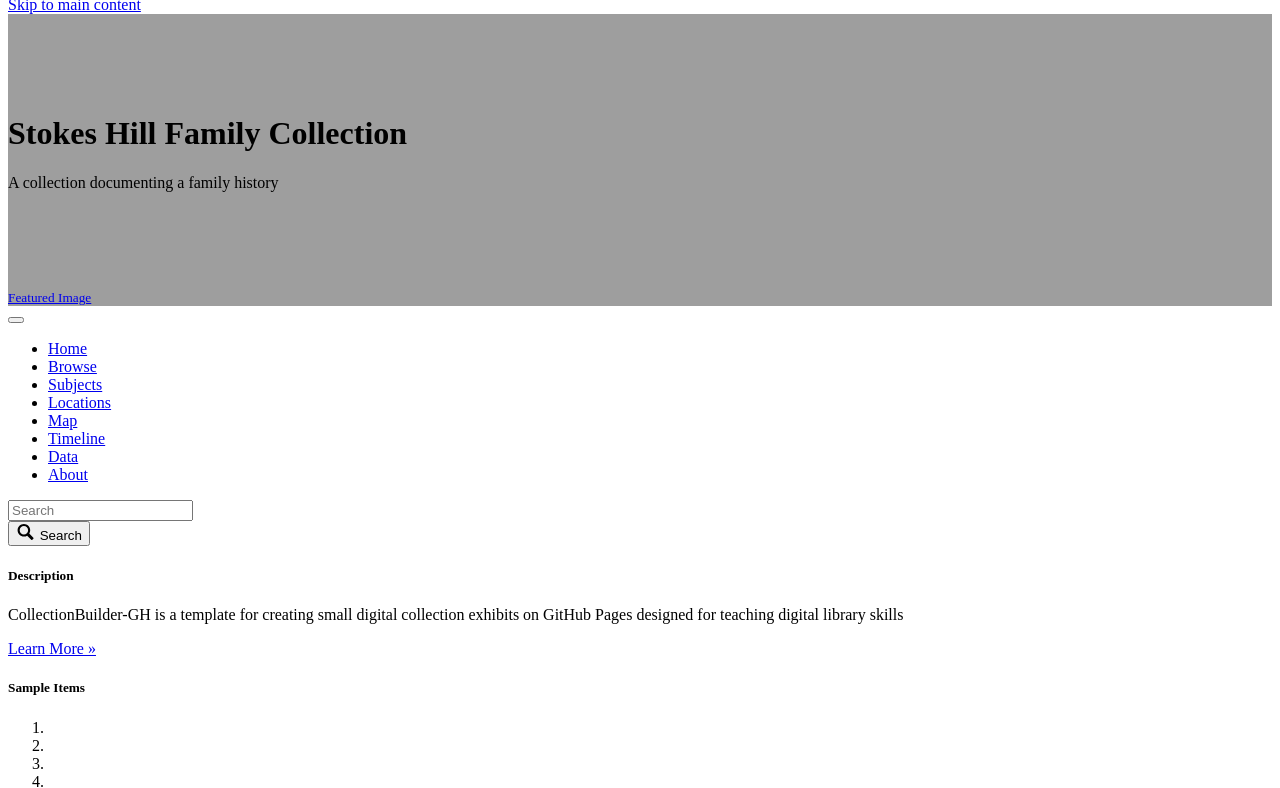
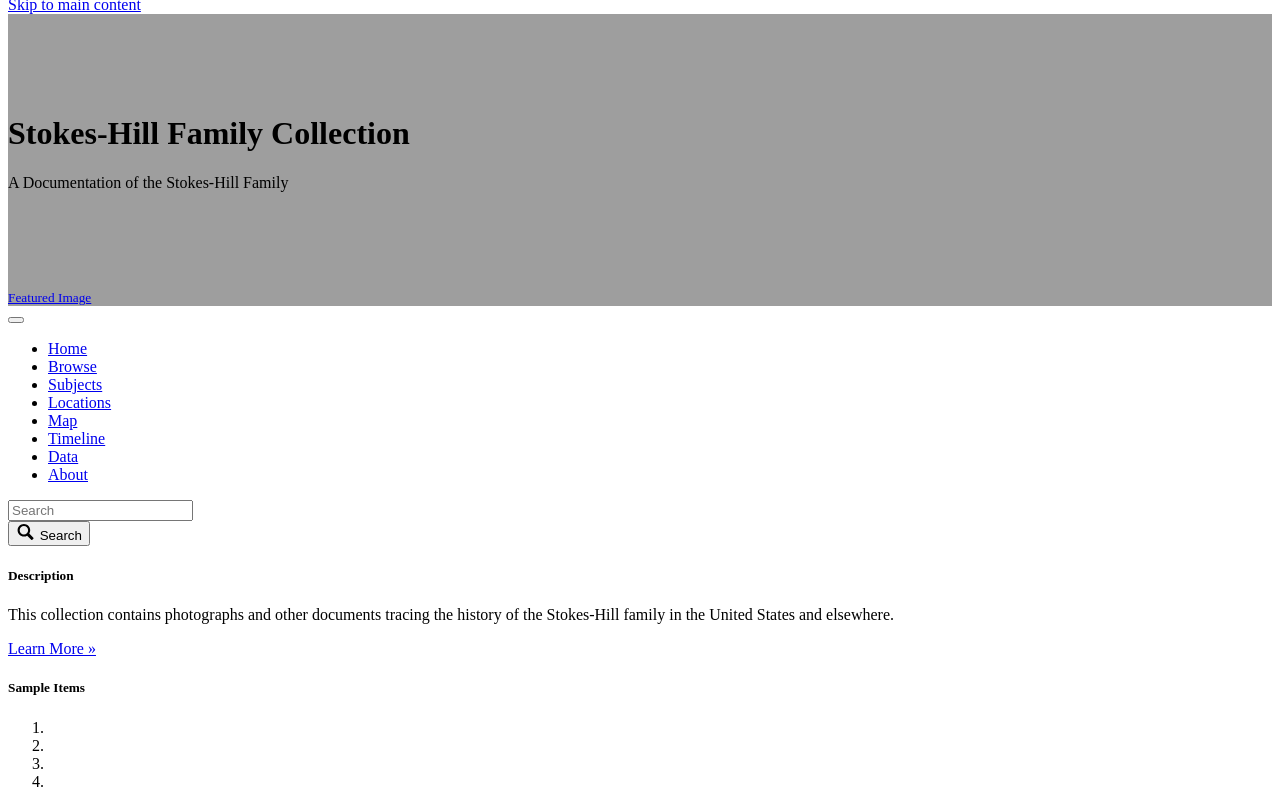
Before and after one commit to kitstokes/hillfam, a Jekyll site: the page built from index.md, in a window 1280 px wide and 900 px high, cut to the strip 112-900 px from the top of the window. Built offline with Jekyll 4.4.1, drawn with Linux system fonts in a browser that asks for light colours; some of the changed text lies outside the part shown.

Commit message:
Update _config.yml

```diff
--- a/_config.yml
+++ b/_config.yml
@@ -18,12 +18,12 @@ source-code: https://github.com/CollectionBuilder/collectionbuilder-gh
 # SITE SETTINGS
 #
 # title of site appears in banner
-title: Stokes Hill Family Collection
+title: Stokes-Hill Family Collection
 # tagline, a short phrase that will appear throughout the site in the top banner
-tagline: A collection documenting a family history
+tagline: A Documentation of the Stokes-Hill Family
 # description appears in meta tags and other locations
 # this description might appear in search result lists, keep around 160 characters max
-description: "CollectionBuilder-GH is a template for creating small digital collection exhibits on GitHub Pages designed for teaching digital library skills"
+description: "This collection contains photographs and other documents tracing the history of the Stokes-Hill family in the United States and elsewhere."
 # creator of the digital collection, to appear in meta tags; we typically use our GitHub usernames but feel free to just use your name
 author: kitstokes
 
```
